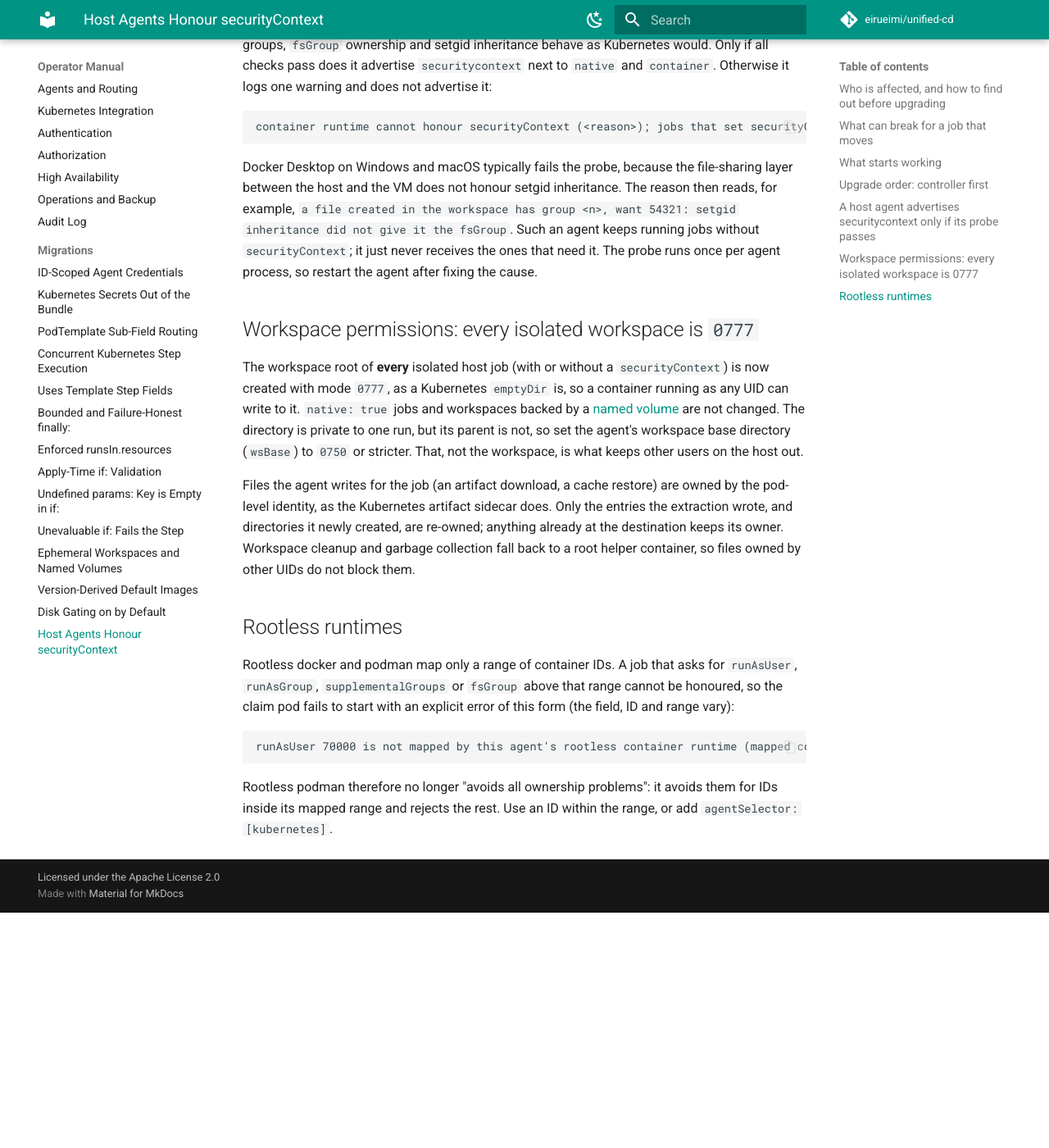
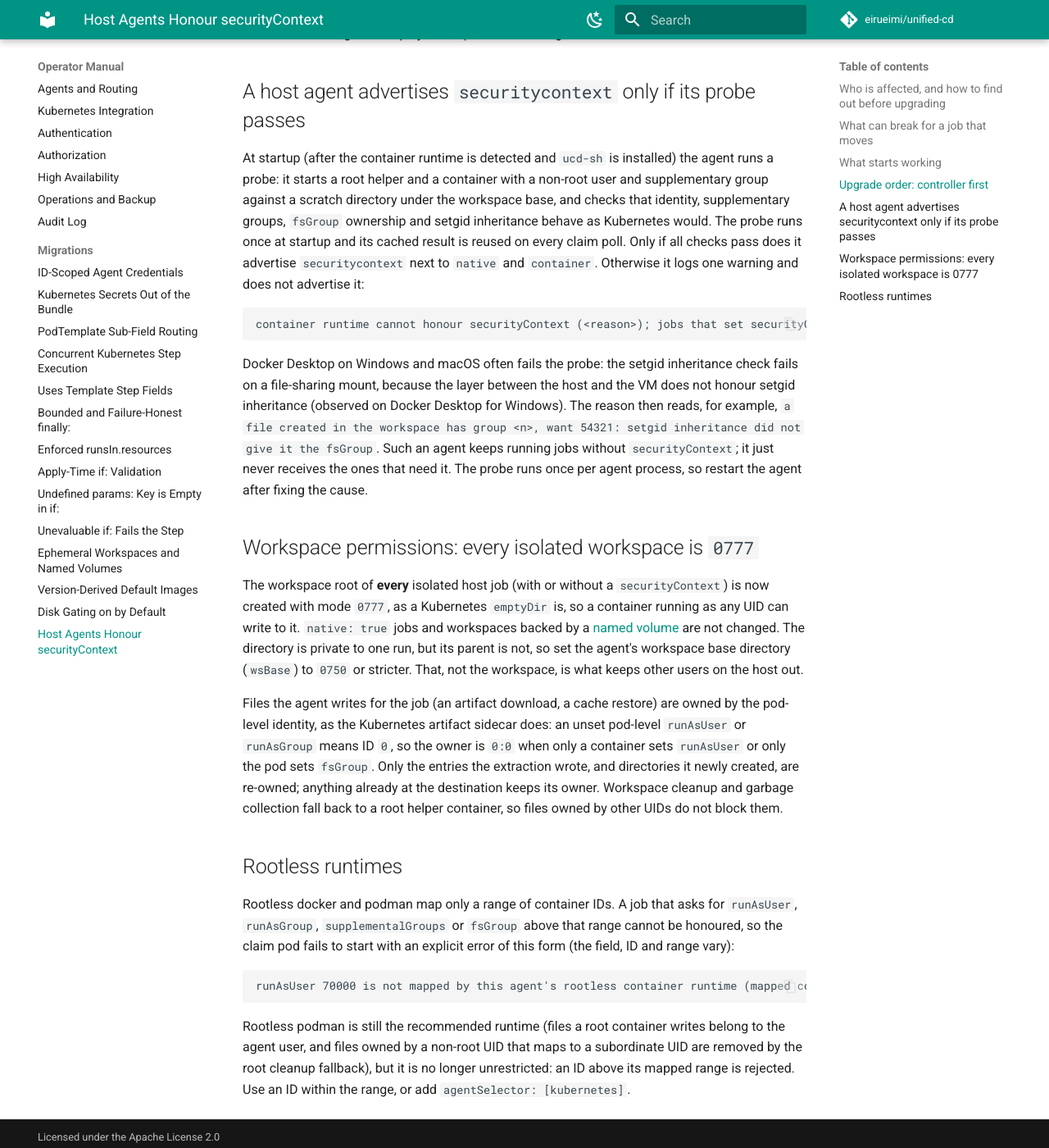
Before and after one commit to eirueimi/unified-cd, an MkDocs documentation site: the page built from docs/operator-manual/migrations/2026-10-23-host-security-context.md, in a window 1280 px wide and 1400 px high, scrolled down 3247 px. Shown: the whole window at 82% size. Built offline with MkDocs 1.6.1 and Material for MkDocs 9.7.7, drawn with Linux system fonts in a browser that asks for light colours; comment, search, counter and statistics services are not loaded; before the commit the page ends 4360 px from its top, so only the background shows below that; some of the changed text lies outside the part shown.

Commit message:
docs: correct registration-retry and rootless claims in securityContext migration note
Co-Authored-By: Claude Opus 5.5 <noreply@anthropic.com>
Claude-Session: https://claude.ai/code/session_01G3NWwwXnjYtSfzJjZYTrnV

````diff
--- a/docs/operator-manual/migrations/2026-10-23-host-security-context.md
+++ b/docs/operator-manual/migrations/2026-10-23-host-security-context.md
@@ -19,8 +19,8 @@ sets a `securityContext`.
 | `securityContext` using a field outside the honoured set | `[pod]` | unchanged, still `[pod]` |
 | New capability string | none | `securitycontext` |
 | Isolated host workspace root (`working<N>/<job>`) | `0755`, owned by the agent user | `0777`, like a Kubernetes `emptyDir` |
-| Files the agent writes into the workspace (artifact download, cache restore) | owned by the agent user | owned by the pod-level `runAsUser`/`runAsGroup` (`0:0` when only a container sets `runAsUser`); only the extracted entries are re-owned |
-| Rootless runtimes | rootless podman "avoided all ownership problems" | an ID outside the mapped range fails the claim pod (see below) |
+| Files the agent writes into the workspace (artifact download, cache restore) | owned by the agent user | owned by the pod-level `runAsUser`/`runAsGroup`; an unset pod-level ID is `0`, so the owner is `0:0` when only a container sets `runAsUser` or only the pod sets `fsGroup`; only the extracted entries are re-owned |
+| Rootless runtimes | rootless podman was the recommended runtime: a root container maps to the agent user, and a non-root UID maps to a subordinate UID that the root cleanup fallback removes | the same, plus an ID above the mapped range now fails the claim pod (see below) |
 | A securityContext job in a fleet with no Kubernetes agent | stays `Queued` forever | runs on a standard agent that passed its startup probe |
 
 The honoured set is exactly the identity fields listed above. These still pin
@@ -101,9 +101,12 @@ Upgrade the controller before any agent, as usual.
 
 - **New host agent, old controller.** The old controller does not know the
   `securitycontext` capability, so registration is rejected with
-  `400 unknown capability: securitycontext`. The agent retries registration
-  until it succeeds, visibly in its log, so upgrading the controller fixes it
-  without restarting the agent.
+  `400 unknown capability: securitycontext`. A 4xx is a permanent error: the
+  agent logs `permanent error, giving up retry` with `status=400`, stops
+  registering and exits (the log does not show the response text; the
+  `unknown capability` message is in the HTTP response and on the controller
+  side). Upgrade the controller, then restart the agent, or rely on your service
+  manager's restart loop.
 - **Old Kubernetes agents keep claiming.** An old Kubernetes agent advertises
   `[pod, container]`. The controller normalises every stored capability set so
   that `pod` implies `securitycontext`, so these jobs keep reaching it until you
@@ -122,7 +125,8 @@ At startup (after the container runtime is detected and `ucd-sh` is installed)
 the agent runs a probe: it starts a root helper and a container with a
 non-root user and supplementary group against a scratch directory under the
 workspace base, and checks that identity, supplementary groups, `fsGroup`
-ownership and setgid inheritance behave as Kubernetes would. Only if all checks
+ownership and setgid inheritance behave as Kubernetes would. The probe runs once
+at startup and its cached result is reused on every claim poll. Only if all checks
 pass does it advertise `securitycontext` next to `native` and `container`.
 Otherwise it logs one warning and does not advertise it:
 
@@ -130,9 +134,10 @@ Otherwise it logs one warning and does not advertise it:
 container runtime cannot honour securityContext (<reason>); jobs that set securityContext will not be routed to this agent
 ```
 
-Docker Desktop on Windows and macOS typically fails the probe, because the
-file-sharing layer between the host and the VM does not honour setgid
-inheritance. The reason then reads, for example, `a file created in the
+Docker Desktop on Windows and macOS often fails the probe: the setgid
+inheritance check fails on a file-sharing mount, because the layer between the
+host and the VM does not honour setgid inheritance (observed on Docker Desktop
+for Windows). The reason then reads, for example, `a file created in the
 workspace has group <n>, want 54321: setgid inheritance did not give it the
 fsGroup`. Such an agent keeps running jobs without `securityContext`; it just
 never receives the ones that need it. The probe runs once per agent process, so
@@ -149,7 +154,9 @@ agent's workspace base directory (`wsBase`) to `0750` or stricter. That, not the
 workspace, is what keeps other users on the host out.
 
 Files the agent writes for the job (an artifact download, a cache restore) are
-owned by the pod-level identity, as the Kubernetes artifact sidecar does. Only
+owned by the pod-level identity, as the Kubernetes artifact sidecar does: an
+unset pod-level `runAsUser` or `runAsGroup` means ID `0`, so the owner is `0:0`
+when only a container sets `runAsUser` or only the pod sets `fsGroup`. Only
 the entries the extraction wrote, and directories it newly created, are
 re-owned; anything already at the destination keeps its owner. Workspace
 cleanup and garbage collection fall back to a root helper container, so files
@@ -166,6 +173,8 @@ this form (the field, ID and range vary):
 runAsUser 70000 is not mapped by this agent's rootless container runtime (mapped container IDs 0-65535); use an ID within that range or run the job on a Kubernetes agent
 ```
 
-Rootless podman therefore no longer "avoids all ownership problems": it avoids
-them for IDs inside its mapped range and rejects the rest. Use an ID within the
+Rootless podman is still the recommended runtime (files a root container writes
+belong to the agent user, and files owned by a non-root UID that maps to a
+subordinate UID are removed by the root cleanup fallback), but it is no longer
+unrestricted: an ID above its mapped range is rejected. Use an ID within the
 range, or add `agentSelector: [kubernetes]`.
````
Also changed, not shown: docs/operator-manual/agents.md (+4 -3 lines), docs/troubleshooting/steps-and-execution.md (+6 -5 lines).
